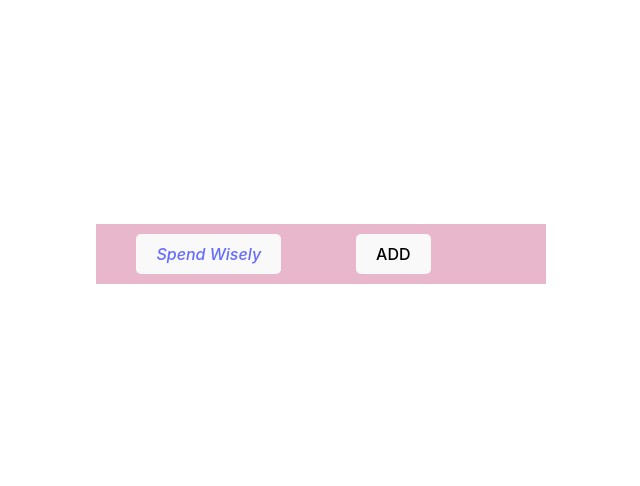
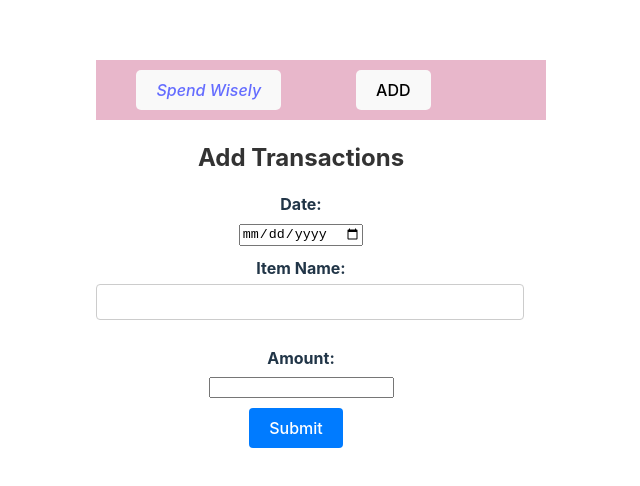
Before and after one commit to anickacodes/AL-BUDGET-FRONT, a React (Vite) app in the folder al-budget-front/: page /new in a window 1280 px wide. Before the commit this address had no page. Shown: the part 146-632 px from the top of the page, without its empty margins (339-979 px from the left). Built offline with nearby package versions, Linux system fonts and the light colour scheme.

Commit message:
set id params + navigate()

```diff
--- a/al-budget-front/src/App.jsx
+++ b/al-budget-front/src/App.jsx
@@ -1,9 +1,9 @@
 import { BrowserRouter as Router, Routes, Route } from "react-router-dom";
 import "./App.css";
-import List from "./pages/List";
+import List from "./pages/Index";
 import NavBar from "./components/NavBar";
-import NewTransaction from "./pages/NewTransaction";
-import TransactionInfo from "./pages/TransactionInfo";
+import NewTransaction from "./pages/New";
+import TransactionInfo from "./pages/Show";
 
 function App() {
   return (
@@ -13,8 +13,8 @@ function App() {
           <NavBar />
           <Routes>
             <Route path="/" element={<List />} />
-            <Route path="/add" element={<NewTransaction />} />
-            <Route path="/info/:id" element={<TransactionInfo />} />
+            <Route path="/new" element={<NewTransaction />} />
+            <Route path="/show/:id" element={<TransactionInfo />} />
           </Routes>
         </Router>
       </div>
--- a/al-budget-front/src/components/AddTransactionform.jsx
+++ b/al-budget-front/src/components/AddTransactionform.jsx
@@ -6,19 +6,42 @@ const AddTransactionForm = () => {
     date: "",
     item_name: "",
     amount: "",
+    from: "",
   });
+
   const [flag, setFlag] = useState(false);
 
   function handleSubmit(e) {
     e.preventDefault();
     setFlag(true);
-    console.log("hi", transaction.date, transaction.item_name, transaction.amount);
-  }
+    console.log(
+      "hi",
+      transaction.date,
+      transaction.item_name,
+      transaction.amount,
+      transaction.from
+    );
+    }
 
-  function handleChange(event) {
-    const {name, value} = event.target;
-    setTransaction((prev) => ({ ...prev, [name]: value }));
-  }
+    function handleChange(event) {
+      const { name, value } = event.target;
+      // setTransaction((prev) => ({ ...prev, [name]: value }));
+
+      if (!transaction.from) {
+        const randomId = Math.floor(Math.random() * 10000);
+        setTransaction((prev) => ({
+          ...prev,
+          id: randomId,
+          [name]: value,
+        }));
+      } else {
+        setTransaction((prev) => ({
+          ...prev,
+          [name]: value,
+        }));
+      }
+    }
+
 
   useEffect(() => {
     if (flag) {
@@ -31,8 +54,8 @@ const AddTransactionForm = () => {
       });
     }
     // check for & handle errors
-    setTransaction(transaction)
-    setFlag(false)
+    // setTransaction(transaction)
+    setFlag(false);
   }, [flag]);
 
   return (
@@ -53,17 +76,27 @@ const AddTransactionForm = () => {
             ></input>
           </div>
           <div className="form-group">
-            <label className="form-label" placeholder="Category">
-              Category:{" "}
+            <label className="form-label" placeholder="item-name">
+              Item Name:{" "}
             </label>
-            <input type="text"></input>
+            <input
+              name={"item_name"}
+              value={transaction.item_name}
+              onChange={handleChange}
+              type="text"
+            ></input>
           </div>
           <div className="form-group">
             <label className="form-label" placeholder="Amount">
               {" "}
               Amount:{" "}
             </label>
-            <input type="text"></input>
+            <input
+              name={"amount"}
+              value={transaction.amount}
+              onChange={handleChange}
+              type="number"
+            ></input>
           </div>
           <button type="Submit" className="submit-button">
             {" "}
--- a/al-budget-front/src/components/TransactionDetails.jsx
+++ b/al-budget-front/src/components/TransactionDetails.jsx
@@ -1,13 +1,16 @@
 import { useEffect, useState } from "react";
 import "../styles/TransactionDetails.css";
+import { useParams, Link, useNavigate } from "react-router-dom";
 
 const TransactionDetails = () => {
+  const { id } = useParams();
+  const [transactions, setTransactions] = useState([]);
+  const navigate = useNavigate();
   const API = import.meta.env.VITE_REACT_VAR_URL;
   console.log(`${API}/transactions`);
-  const [transactions, setTransactions] = useState([]);
 
   useEffect(() => {
-    fetch(`${API}/transactions`)
+    fetch(`${API}/transactions/${id}`)
       .then(async (res) => {
         if (!res.ok) {
           throw new Error(`HTTP error! Status: ${res.status}`);
@@ -18,7 +21,7 @@ const TransactionDetails = () => {
         setTransactions(transactions);
       })
       .catch((err) => console.error("Error:", err));
-  }, []);
+  }, [id]);
 
   const renderTable = () => {
     if (!transactions.length) {
@@ -42,7 +45,7 @@ const TransactionDetails = () => {
             {transactions.map((transactions) => (
               <tr key={transactions.id}>
                 <td>{transactions.item_name}</td>
-                {/* <td>{transactions.from}</td> */}
+                <td>{transactions.from}</td>
                 <td>{transactions.date}</td>
                 <td>${transactions.amount}</td>
               </tr>
--- a/al-budget-front/src/pages/NewTransaction.jsx
+++ b/al-budget-front/src/pages/New.jsx
@@ -1,4 +1,4 @@
-import AddTransactionForm from "../components/AddTransactionform"
+import AddTransactionForm from "../components/AddTransactionForm"
 
 
 
--- a/al-budget-front/src/styles/TransactionDetails.css
+++ b/al-budget-front/src/styles/TransactionDetails.css
@@ -0,0 +1,75 @@
+/* TransactionDetails.css */
+
+.transaction-details {
+    max-width: 400px;
+    margin: 0 auto;
+    padding: 20px;
+    border: 1px solid #e0e0e0;
+    border-radius: 8px;
+    background-color: #f5f5f5;
+    box-shadow: 0 2px 4px rgba(0, 0, 0, 0.1);
+  }
+
+  h2 {
+    font-size: 24px;
+    margin-bottom: 16px;
+    color: #333;
+  }
+
+  label {
+    display: block;
+    font-weight: bold;
+    margin-bottom: 8px;
+  }
+
+  input[type="text"] {
+    width: 100%;
+    padding: 8px;
+    border: 1px solid #ccc;
+    border-radius: 4px;
+    margin-bottom: 16px;
+    font-size: 16px;
+  }
+
+  button {
+    background-color: #007bff;
+    color: #fff;
+    padding: 10px 20px;
+    border: none;
+    border-radius: 4px;
+    cursor: pointer;
+    font-size: 16px;
+    margin-right: 10px; /* Add some spacing between buttons */
+  }
+
+  button:hover {
+    background-color: #0056b3;
+  }
+
+  .link-button {
+    display: block;
+    margin-top: 16px;
+    text-decoration: none;
+    color: #007bff;
+    font-weight: bold;
+    font-size: 16px;
+    margin-top: 20px; /* Increase spacing between link and buttons */
+  }
+
+  .link-button:hover {
+    text-decoration: underline;
+  }
+
+  .confirmation-dialog {
+    background-color: #fff;
+    border: 1px solid #e0e0e0;
+    border-radius: 8px;
+    box-shadow: 0 2px 4px rgba(0, 0, 0, 0.1);
+    padding: 20px;
+    text-align: center;
+  }
+
+  .confirmation-dialog p {
+    font-size: 18px;
+    margin-bottom: 16px;
+  }
```
Also changed, not shown: al-budget-front/src/pages/Index.jsx (renamed from al-budget-front/src/pages/List.jsx), al-budget-front/src/pages/Show.jsx (renamed from al-budget-front/src/pages/TransactionInfo.jsx).
